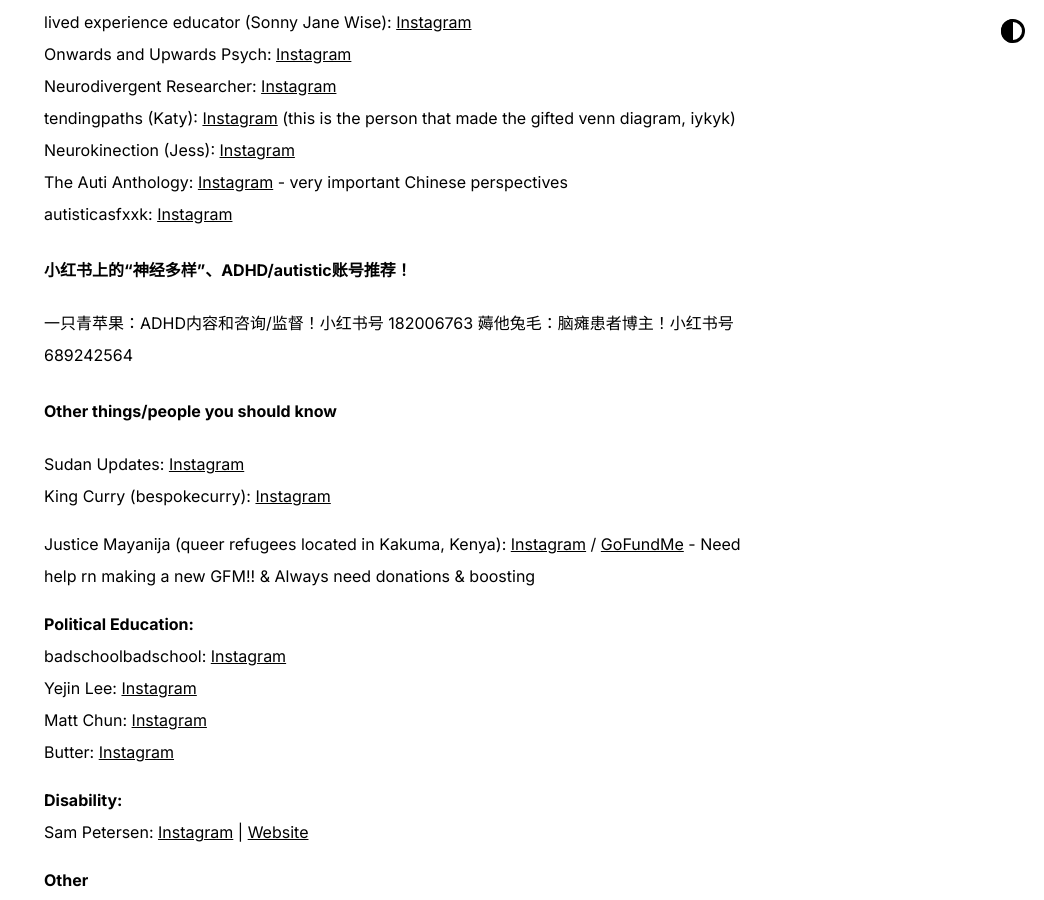
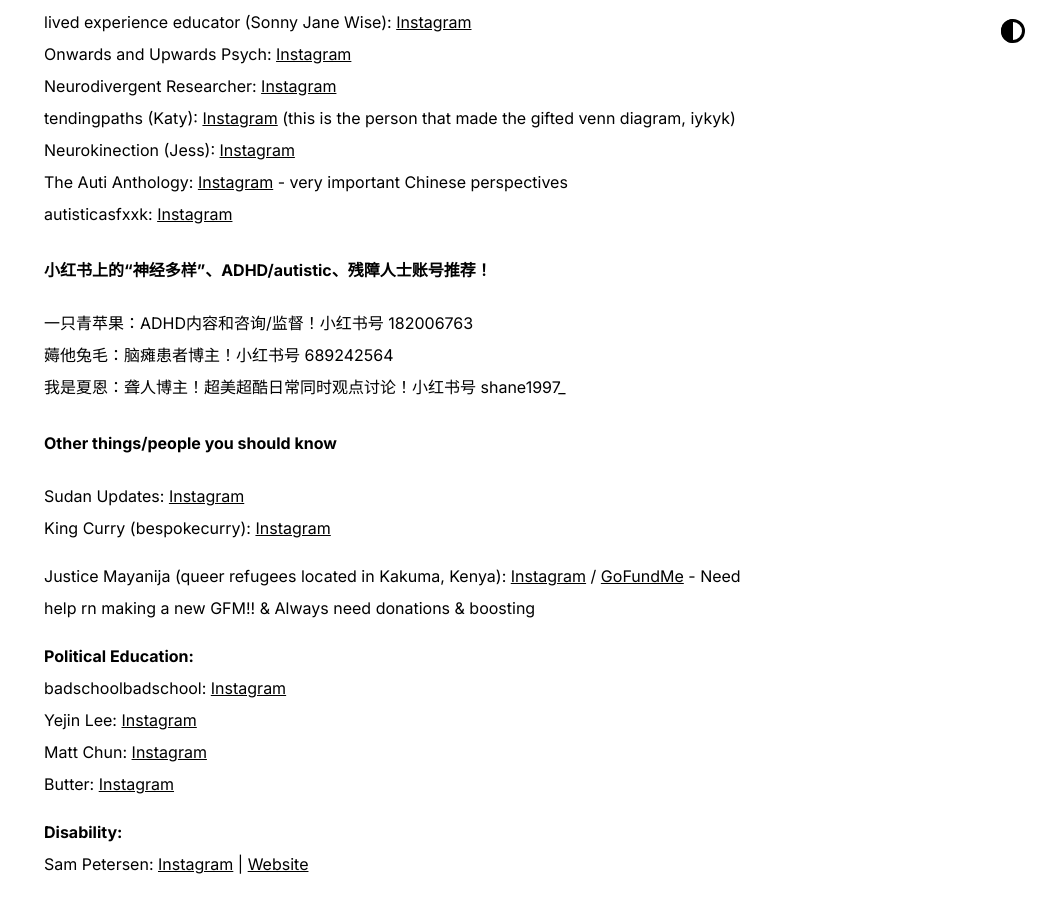
Before and after one commit to phosfuldev/phos_website, a Jekyll site: the page built from resources.md, in a window 1280 px wide and 900 px high, scrolled down 6283 px. Shown: the whole window, without its empty margins (236-1280 px from the left). Built offline with Jekyll 4.4.1, drawn with Linux system fonts in a browser that asks for light colours; some of the changed text lies outside the part shown.

Commit message:
line break

```diff
--- a/resources.md
+++ b/resources.md
@@ -192,9 +192,10 @@
 autisticasfxxk: [Instagram](https://www.instagram.com/autisticasfxxk)
 
 
-#### 小红书上的“神经多样”、ADHD/autistic账号推荐！
+#### 小红书上的“神经多样”、ADHD/autistic、残障人士账号推荐！
 一只青苹果：ADHD内容和咨询/监督！小红书号 182006763
 薅他兔毛：脑瘫患者博主！小红书号 689242564
+我是夏恩：聋人博主！超美超酷日常同时观点讨论！小红书号 shane1997_
 
 #### Other things/people you should know
 
```
